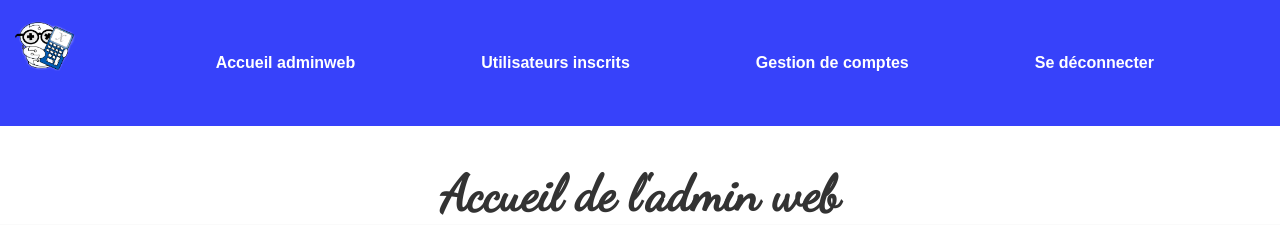
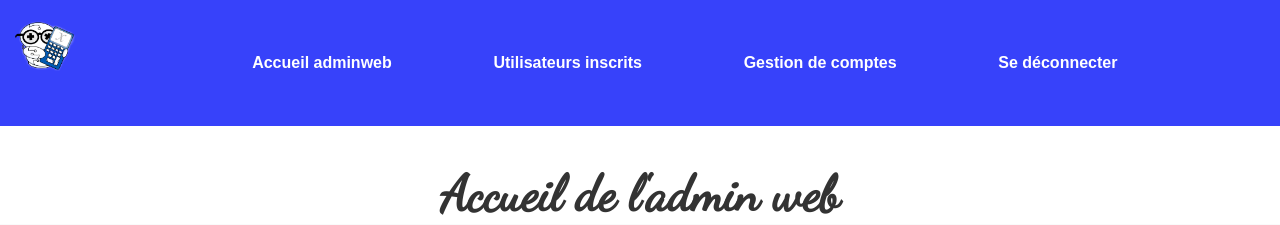
Before and after one commit to RayanSUK/SAE_DEV_APP, a PHP site: page /adminweb.php in a window 1280 px wide. Shown: the top 225 px of the page. Run offline with PHP 8.4, Linux system fonts and the light colour scheme.

Commit message:
modification du padding

```diff
--- a/src/siteV2/style.css
+++ b/src/siteV2/style.css
@@ -75,7 +75,7 @@
 
 .navbar ul li{
     display: inline;
-    padding: 5%;
+    padding: 4%;
 
 
 }
```
